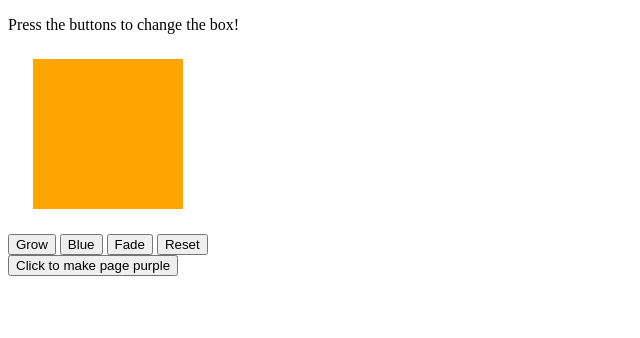
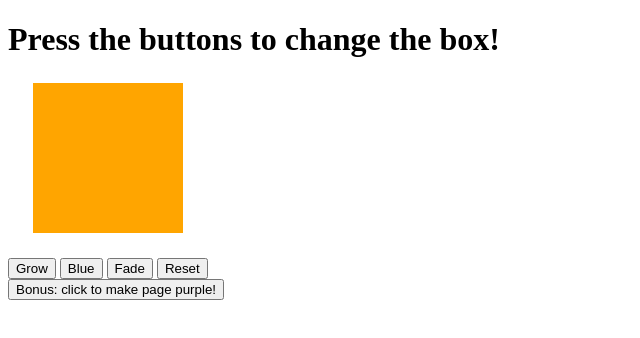
Before and after one commit to mikeyrod22/Module-6-JS-Activity, a plain HTML site: page index.html in a window 1280 px wide. Shown: the whole page, without its empty margins (0-640 px from the left). Drawn offline with Linux system fonts and the light colour scheme.

Commit message:
cleaned up a little bit

```diff
--- a/index.html
+++ b/index.html
@@ -2,24 +2,18 @@
 <html>
 <head>
     <title>Jiggle Into JavaScript</title>
-    <!-- <script type="text/javascript" src="https://cdnjs.cloudflare.com/ajax/libs/jquery/3.1.0/jquery.min.js"></script> -->
-    <!-- the message on line 5 confuses me.-->
 </head>
-<body id="body">
+<body>
 
-    <p>Press the buttons to change the box!</p>
+    <h1>Press the buttons to change the box!</h1>
     <div id="box" style="height:150px; width:150px; background-color:orange; margin:25px"></div>
 
     <button onclick="growFunction()">Grow</button>
     <button onclick="blueFunction()">Blue</button>
     <button onclick="fadeFunction()">Fade</button>
-    <button onclick="resetFunction()">Reset</button>
-     <!-- I was having issues getting my functions to work when ID's were assigned to buttons.
-    I need to gain a deeper understanding of js.-->
-    <br>
-    <button onclick="purpleFunction()">Click to make page purple</button>
-
-    <script src="javascript.js"></script>
+    <button onclick="resetFunction()">Reset</button><br>
+    <button onclick="purpleFunction()">Bonus: click to make page purple!</button>
 
 </body>
+<script type="text/JavaScript" src="javascript.js"></script>
 </html>
```
